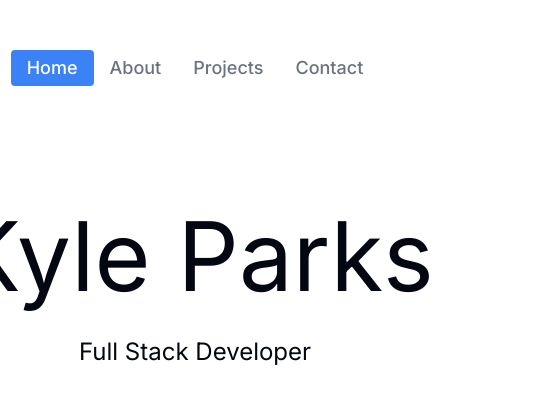
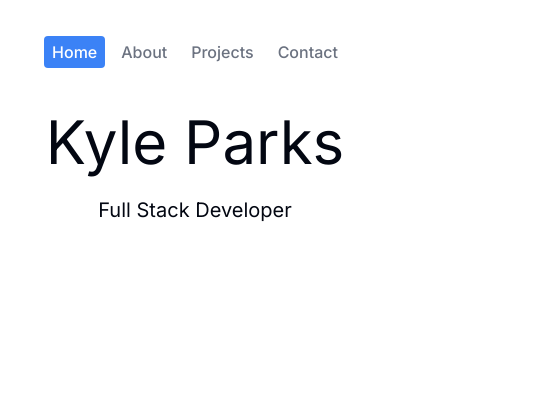
Before and after one commit to Goobber33/Portfolio-v4, a Next.js app: page / in a window 390 px wide. Shown: the top 404 px of the page, 546 px wide, since content can reach past the window. Built offline with nearby package versions, Linux system fonts and the light colour scheme.

Commit message:
Added movile responsiveness to my navbar and home text

```diff
--- a/components/home.tsx
+++ b/components/home.tsx
@@ -26,17 +26,21 @@ const HomePage = () => {
     };
 
     return (
-        <div className="text-center p-28">
+        <div className="text-center px-4 py-8 sm:p-28">
             <motion.div
                 variants={containerVariants}
                 initial="hidden"
                 animate="visible"
                 className="space-y-4"
             >
-                <motion.h1 variants={childVariants} className="text-8xl whitespace-nowrap">
+                <motion.h1
+                    variants={childVariants}
+                    className="text-6xl sm:text-6xl md:text-7xl lg:text-8xl whitespace-nowrap">
                     Kyle Parks
                 </motion.h1>
-                <motion.p variants={childVariants} className="text-2xl text-center p-4">
+                <motion.p
+                    variants={childVariants}
+                    className="text-xl sm:text-3xl text-center px-4 py-2 whitespace-nowrap">
                     Full Stack Developer
                 </motion.p>
             </motion.div>
--- a/components/navbar.tsx
+++ b/components/navbar.tsx
@@ -3,13 +3,13 @@ import Home from "@/components/home";
 
 export default function Navbar() {
     return (
-        <div className="flex justify-center items-center p-12">
-            <Tabs defaultValue="home" className="w-[450px] flex flex-col">
-                <TabsList className="text-md">
-                    <TabsTrigger value="home" className="px-4 py-1 text-lg">Home</TabsTrigger>
-                    <TabsTrigger value="about" className="px-4 py-2 text-lg">About</TabsTrigger>
-                    <TabsTrigger value="projects" className="px-4 py-2 text-lg">Projects</TabsTrigger>
-                    <TabsTrigger value="contact" className="px-4 py-2 text-lg">Contact</TabsTrigger>
+        <div className="flex justify-center items-center px-4 py-8 sm:p-12">
+            <Tabs defaultValue="home" className="w-full sm:w-[450px] flex flex-col">
+                <TabsList className="text-sm sm:text-md flex justify-center whitespace-nowrap">
+                    <TabsTrigger value="home" className="m-1 px-2 py-1 sm:px-4 sm:py-2 text-base sm:text-lg">Home</TabsTrigger>
+                    <TabsTrigger value="about" className="m-1 px-2 py-1 sm:px-4 sm:py-2 text-base sm:text-lg">About</TabsTrigger>
+                    <TabsTrigger value="projects" className="m-1 px-2 py-1 sm:px-4 sm:py-2 text-base sm:text-lg">Projects</TabsTrigger>
+                    <TabsTrigger value="contact" className="m-1 px-2 py-1 sm:px-4 sm:py-2 text-base sm:text-lg">Contact</TabsTrigger>
                 </TabsList>
                 <TabsContent value="home" className="flex-grow flex justify-center items-center">
                     <Home />
--- a/package.json
+++ b/package.json
@@ -17,6 +17,7 @@
     "next": "^14.1.0",
     "react": "^18",
     "react-dom": "^18",
+    "react-social-icons": "^6.10.0",
     "tailwind-merge": "^2.2.1",
     "tailwindcss-animate": "^1.0.7"
   },
```
Also changed, not shown: components/footer.tsx (added), 1 other file (tests, documents, lock files or other folders).
